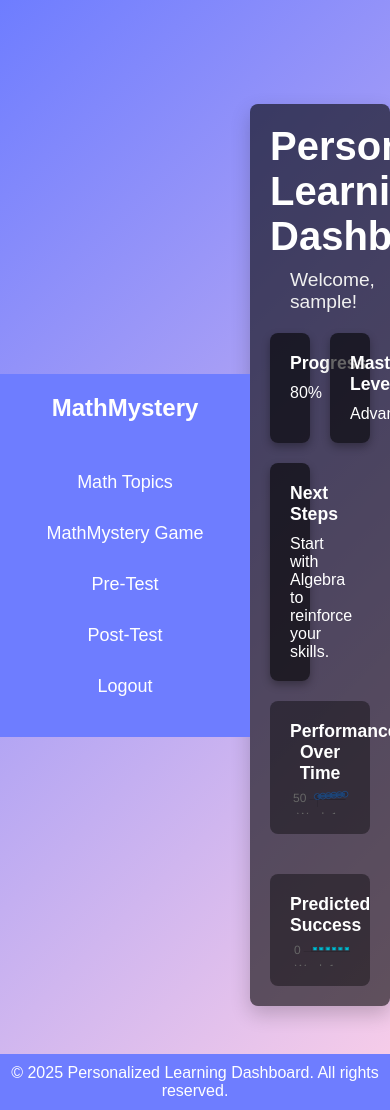
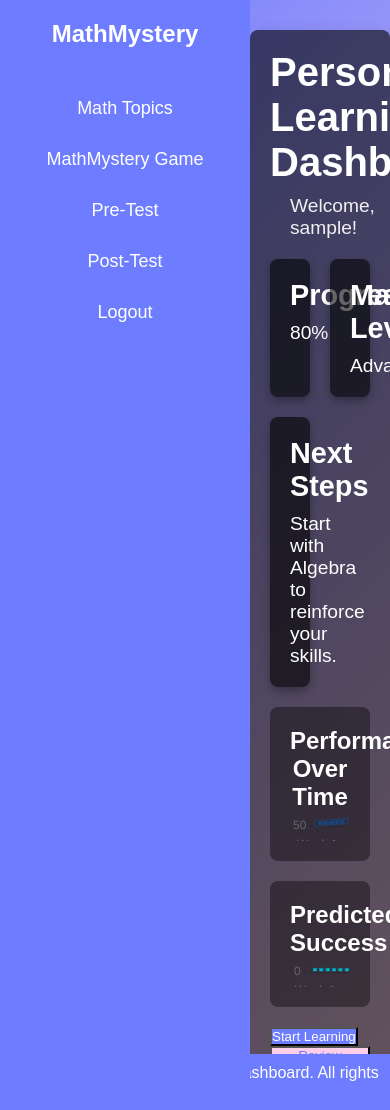
Before and after one commit to Ycy97/MathMysteryFinal, a Flask app: template templates/dashboard.html in a window 390 px wide. Run offline with Flask 3, Linux system fonts and the light colour scheme; the template is opened without the code that fills it: most values are stand-ins (such as "Sample title", 1, 10 or a date in 2020); parts of the project's set-up code (start-up, migrations or seed data) failed here and were passed over.

Commit message:
modify dashboard

```diff
--- a/static/dashboard.css
+++ b/static/dashboard.css
@@ -1,4 +1,3 @@
-/* General reset and base styling */
 /* Reset basic styles */
 * {
     margin: 0;
@@ -194,47 +193,3 @@ footer {
     transform: translateY(-5px);
     box-shadow: 0 8px 20px rgba(0, 0, 0, 0.3);
 }
-
-
-/* Media Queries for Responsiveness */
-@media screen and (max-width: 768px) {
-    /* On smaller screens, make the left panel a vertical stack and ensure content is not overlapped */
-    .left-panel {
-        width: 100%;
-        height: auto;
-        position: relative;
-    }
-
-    .container {
-        margin-left: 0;
-        width: 100%;
-    }
-
-    .charts {
-        flex-direction: column;
-        align-items: center;
-    }
-
-    .chart-container {
-        width: 100%;
-        margin-bottom: 20px;
-    }
-
-    .dashboard-stats {
-        grid-template-columns: 1fr;
-    }
-}
-
-@media screen and (max-width: 480px) {
-    .left-panel header h3 {
-        font-size: 1.5rem;
-    }
-
-    .stat-card h3, .chart-container h2 {
-        font-size: 1.1rem;
-    }
-
-    .stat-card p, .chart-container p {
-        font-size: 1rem;
-    }
-}
--- a/templates/dashboard.html
+++ b/templates/dashboard.html
@@ -22,7 +22,6 @@
         </nav>
     </div>
 
-    <!-- Main Content Area -->
     <div class="container">
         <div class="dashboard-header">
             <h1>Personalized Learning Dashboard</h1>
@@ -54,6 +53,12 @@
                 <canvas id="prediction-chart"></canvas>
             </div>
         </section>
+
+        <!-- Action Buttons -->
+        <div class="auth-buttons">
+            <button class="primary">Start Learning</button>
+            <button class="secondary">Review Progress</button>
+        </div>
     </div>
 
     <footer>
```
